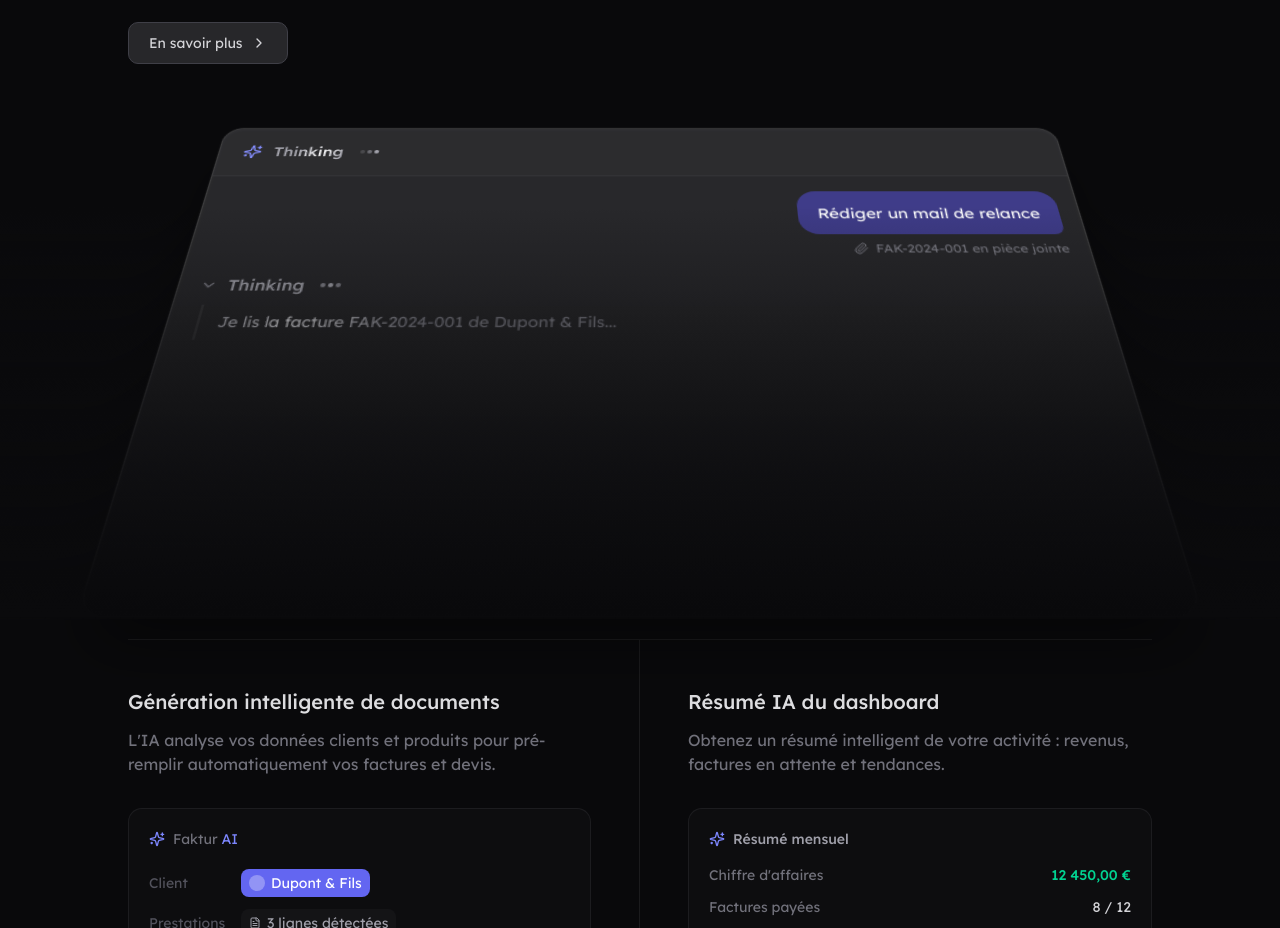
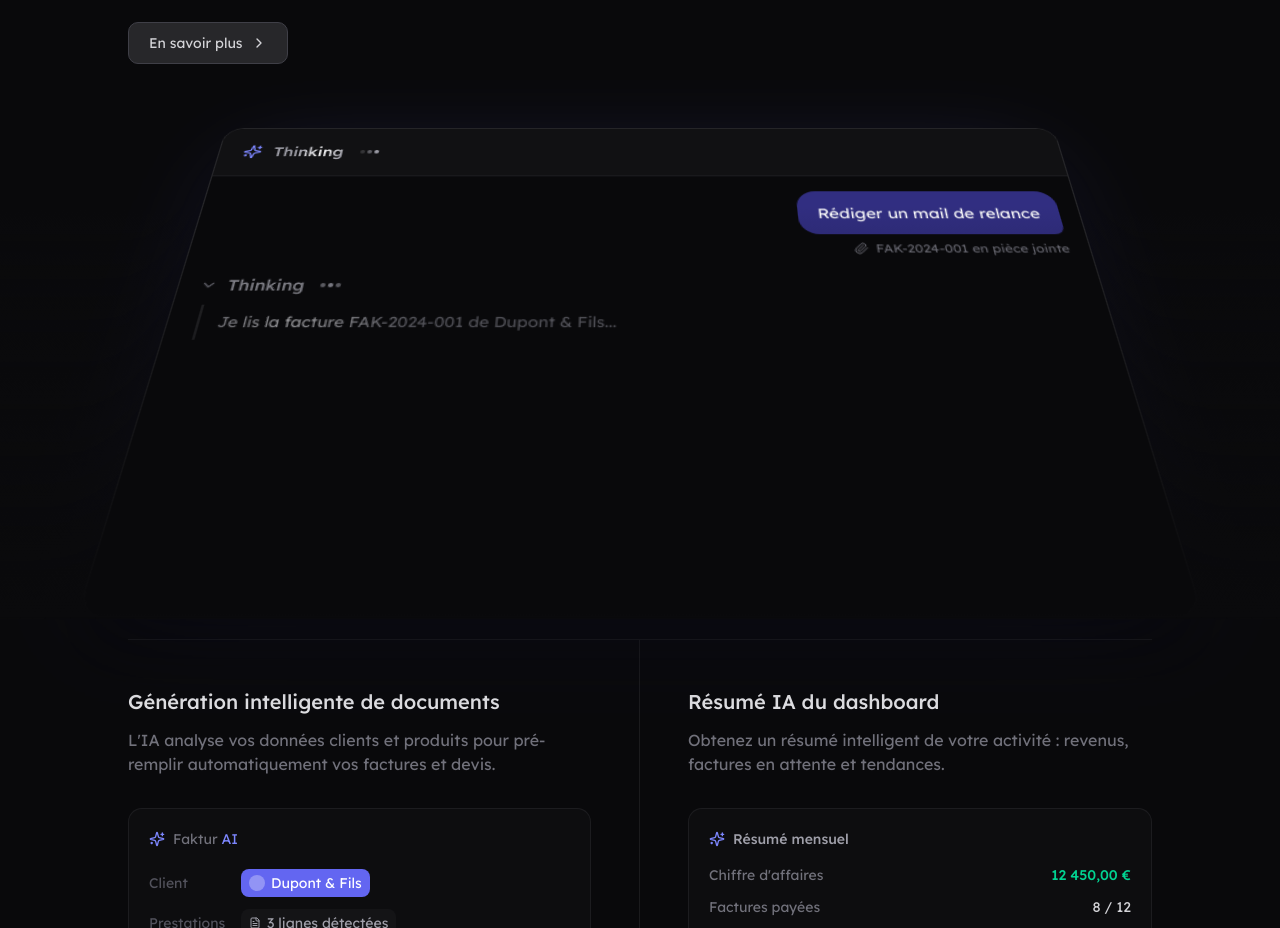
Before and after one commit to fakturapp/landing_page, a Next.js app: page / in a window 1280 px wide. Shown: the part 2780-3708 px from the top of the page. Built offline with nearby package versions, Linux system fonts and the light colour scheme.

Commit message:
Style AI modal like Faktur: remove glass overlay, darker bg, indigo glow
- Remove gray glass overlay gradient
- Modal bg from #18181b to #09090b (matches page bg)
- Input bar bg to #111113
- Add subtle indigo box-shadow glow

Co-Authored-By: Claude Opus 4.6 <noreply@anthropic.com>

```diff
--- a/components/ai-section.tsx
+++ b/components/ai-section.tsx
@@ -323,30 +323,22 @@ function AIDemoAnimation() {
   return (
     <div style={{ perspective: "900px", userSelect: "none", WebkitUserSelect: "none", width: "100%", maxWidth: "720px" }}>
       <div style={{ transformOrigin: "top", willChange: "transform", transform: "translateY(0%) rotateX(30deg) scale(1.15)", position: "relative" }}>
-        {/* Glass overlay */}
-        <div style={{
-          border: "1px solid rgba(66,66,66,0.5)",
-          background: "linear-gradient(rgba(255,255,255,0.07) 40%, rgba(8,9,10,0.1) 100%)",
-          borderRadius: "16px", position: "absolute", top: 0, bottom: 0, left: 0, right: 0,
-          boxShadow: "inset 0 1.5px 5px rgba(255,255,255,0.04), inset 0 -0.75px 0.75px rgba(255,255,255,0.08)",
-          pointerEvents: "none", zIndex: 10,
-        }} />
         {/* Bottom fade */}
         <div style={{
           background: "linear-gradient(180deg, transparent 0%, #09090B 100%)", height: "80%",
           position: "absolute", bottom: "-2px", left: "-180px", right: "-180px", pointerEvents: "none", zIndex: 11,
         }} />
 
-        {/* ── Modal container ── */}
+        {/* ── Modal container (Faktur style) ── */}
         <div style={{
-          backgroundColor: "#18181b",
+          backgroundColor: "#09090b",
           border: "1px solid #27272a",
           borderRadius: "16px",
-          boxShadow: "0 25px 50px -12px rgba(0,0,0,0.6), 0 0 0 1px rgba(255,255,255,0.03)",
+          boxShadow: "0 0 80px -20px rgba(99,102,241,0.15), 0 25px 50px -12px rgba(0,0,0,0.7)",
           overflow: "hidden",
         }}>
           {/* Input bar */}
-          <div style={{ padding: "16px 20px", borderBottom: "1px solid #27272a", backgroundColor: "#1c1c1f" }}>
+          <div style={{ padding: "16px 20px", borderBottom: "1px solid #1e1e22", backgroundColor: "#111113" }}>
             <AnimatePresence mode="wait">
               {(phase === "thinking" || phase === "picking") ? (
                 <motion.div key={`bar-${isGenerating ? "gen" : "think"}`} initial={{ opacity: 0, y: 4 }} animate={{ opacity: 1, y: 0 }} exit={{ opacity: 0 }} transition={{ duration: 0.3 }} className="flex items-center gap-2.5">
```
